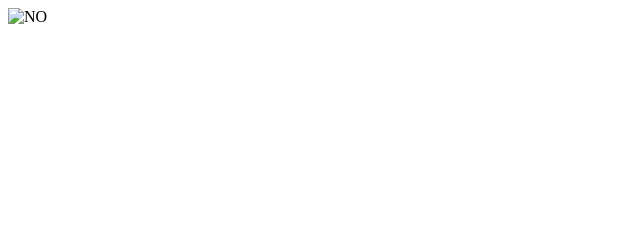
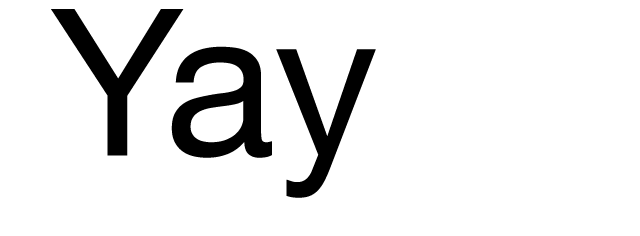
Before and after one commit to getsetbro/doesmybrowsersupportwebp, a plain HTML site: page index.html in a window 1280 px wide. Shown: the whole page, without its empty margins (0-640 px from the left). Drawn offline with Linux system fonts and the light colour scheme.

```diff
--- a/index.html
+++ b/index.html
@@ -6,6 +6,6 @@
     <title>doesmybrowsersupportwebp?</title>
   </head>
   <body>
-    <img src="images/webpyaylossless.webp" alt="NO" onerror="alert('NO')"/>
+    <img src="images/webp.webp" alt="NO" onerror="alert('NO')"/>
   </body>
 </html>
```
